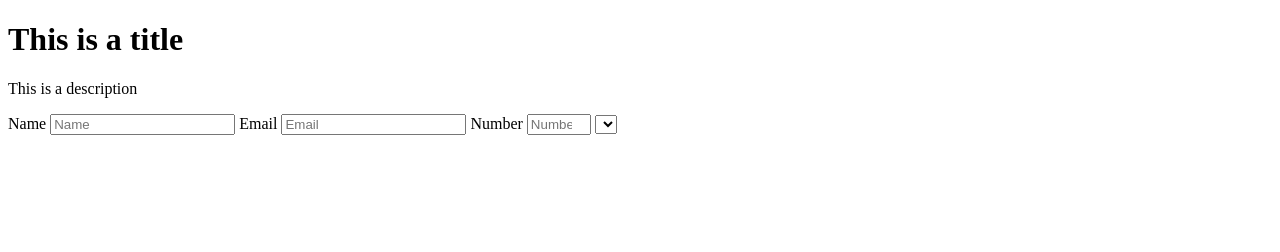
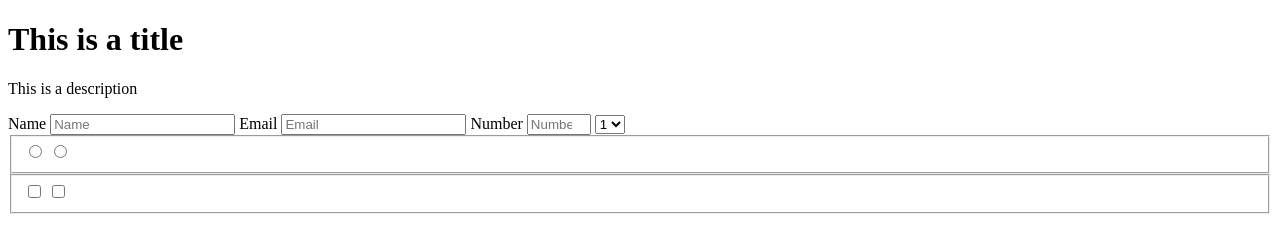
Before and after one commit to SafaErden/Safa-and-Abdelrahman, a plain HTML site: page index.html in a window 1280 px wide. Drawn offline with Linux system fonts and the light colour scheme.

Commit message:
steps 13 and 14

```diff
--- a/index.html
+++ b/index.html
@@ -1,5 +1,6 @@
 <!DOCTYPE html>
 <html lang="en">
+
 <head>
   <meta charset="UTF-8">
   <title>Fork Me! FCC: Test Suite Template</title>
@@ -15,7 +16,7 @@
   <p id="description">This is a description</p>
   <form id="survey-form">
     <label id="name-label">Name</label>
-      <input type="text" id="name" placeholder="Name">
+    <input type="text" id="name" placeholder="Name" required>
 
     <label id="email-label">Email</label>
     <input type="email" id="email" placeholder="Email" required>
@@ -24,10 +25,22 @@
     <input type="number" id="number" placeholder="Number" max=100 min=0>
 
     <select id="dropdown">
-
+      <option>1</option>
+      <option>2</option>
+      <option>3</option>
     </select>
 
+    <fieldset id="name">
+      <input type="radio" value="value1" name="group1">
+      <input type="radio" value="value2" name="group1">
+    </fieldset>
+    <fieldset id="names">
+      <input type="checkbox" value="value1" name="group2">
+      <input type="checkbox" value="value2" name="group2">
+    </fieldset>
+
   </form>
-    <script  src="js/index.js"></script>
+  <script src="js/index.js"></script>
 </body>
+
 </html>
```
Lines whose indentation alone changed are shown as unchanged.
